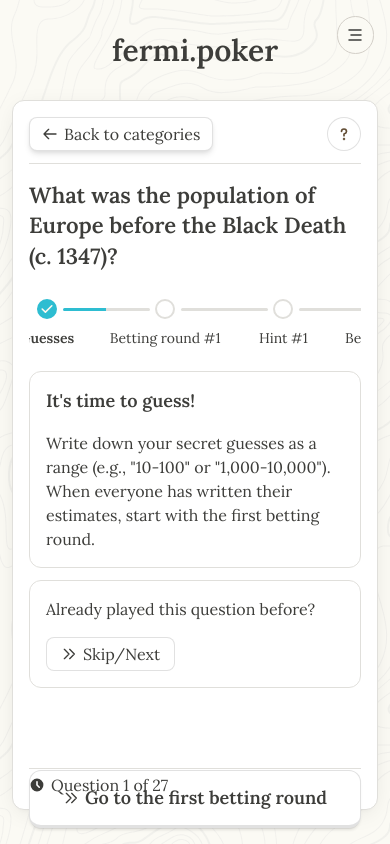
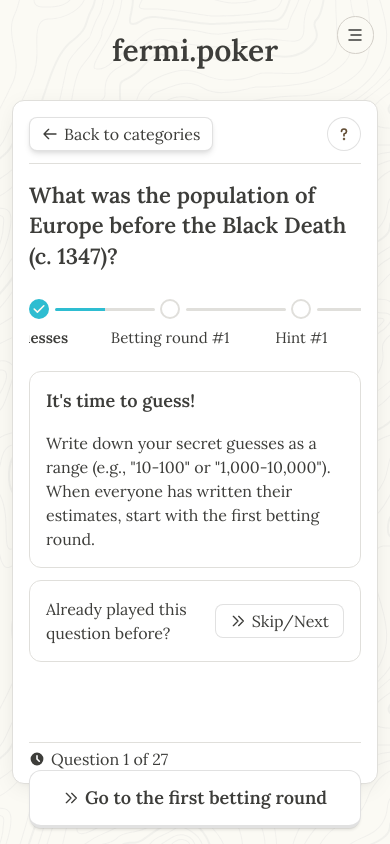
Before and after one commit to danielfetz/fermi-poker-questions, a React (Create React App) app: page /play in a window 390 px wide. Built offline with nearby package versions, Linux system fonts and the light colour scheme.

Commit message:
Update styles.css

```diff
--- a/src/styles.css
+++ b/src/styles.css
@@ -1308,6 +1308,10 @@ header.pt-28 {
   grid-template-columns: repeat(1, minmax(0, 1fr));
 }
 
+.grid-flow-col {
+  grid-auto-flow: column;
+}
+
 .gap-3 {
   gap: 0.75rem;
 }
@@ -1890,7 +1894,6 @@ header.pt-28 {
   justify-content: flex-start;
   min-width: 1200px; /* Ensure minimum width for all 5 steps */
   width: max-content;
-  padding: 0 1rem;
 }
 
 .stepper-step {
@@ -1934,7 +1937,7 @@ header.pt-28 {
   transition: all 0.3s ease;
   position: relative;
   top: 0;
-  min-width: 87px; /* Ensure consistent line length */
+  min-width: 100px; /* Ensure consistent line length */
   border-radius: 8px;
 }
 
@@ -2026,20 +2029,23 @@ header.pt-28 {
   }
 
   .stepper-label {
-    font-size: 14px;
+    font-size: 15px;
     min-width: 60px;
     position: absolute;
-    margin-top: 31px;
+    margin-top: 30px;
+  }
+
+  .stepper-label:first-of-type {
+    padding-left: 38px;
   }
 
   .stepper-track {
     min-width: 900px; /* Smaller minimum width for mobile */
-    padding: 0 0.5rem;
   }
 
   .stepper-line {
     margin: 0.55rem 0.35rem 0 0.35rem;
-    min-width: 87px;
+    min-width: 100px;
   }
 } /* Hint display styles within overlay */
 .question-overlay-instructions .bg-hint-back {
```
